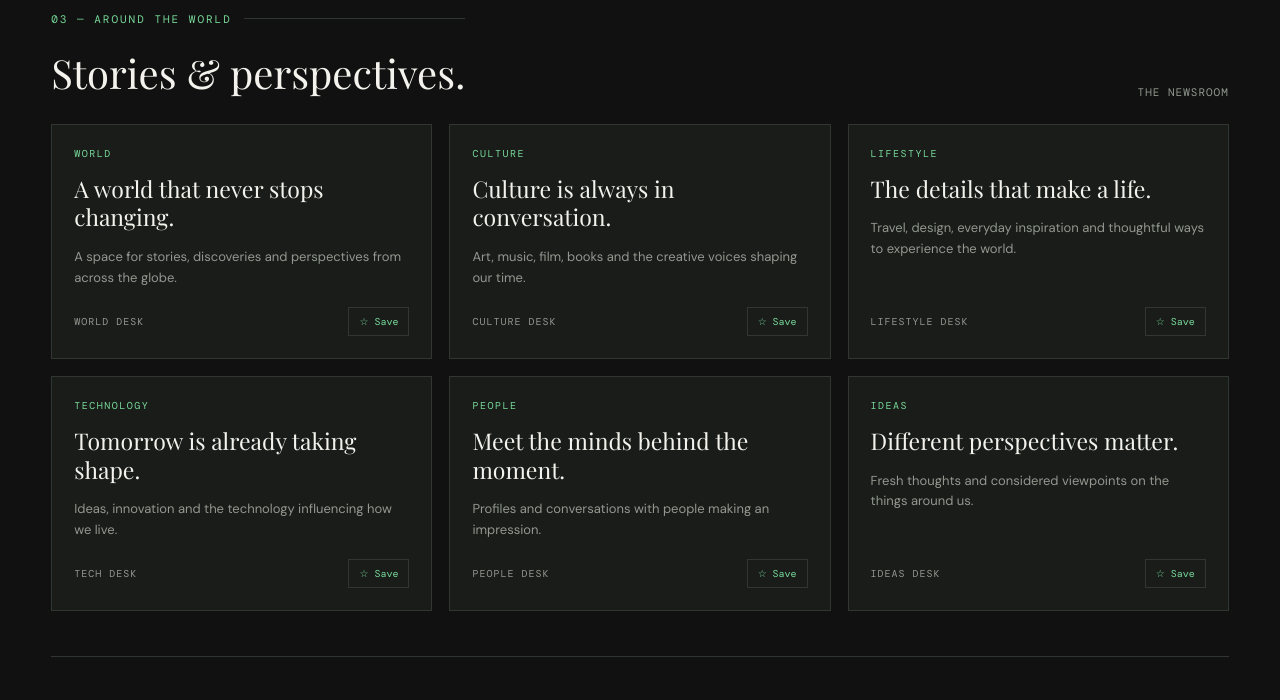
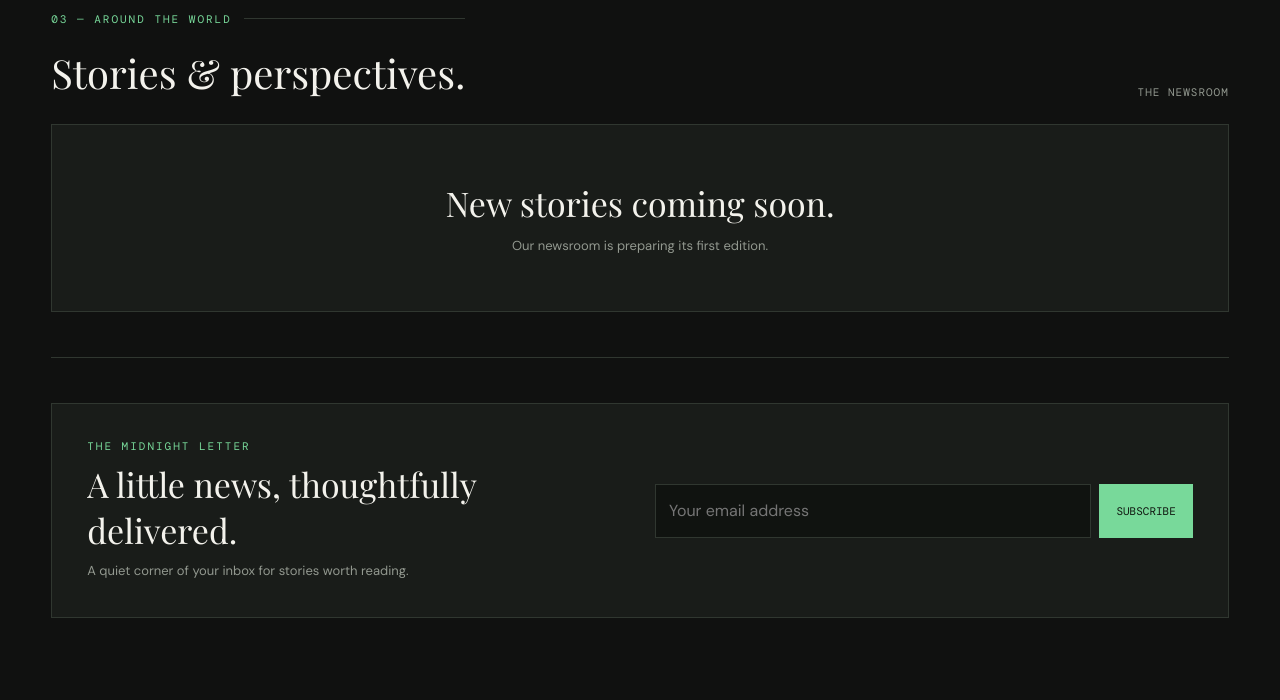
Before and after one commit to starbucksarchive/MIDNIGHT.NEWS, a plain HTML site: page index.html in a window 1280 px wide. Shown: the part 2520-3220 px from the top of the page. Drawn offline with nearby package versions, Linux system fonts and the light colour scheme.

Commit message:
Refactor index.html and add coming soon section
Refactor index.html to remove unused story sections and update styles. Added a 'coming soon' section for new stories.

```diff
--- a/index.html
+++ b/index.html
@@ -249,7 +249,7 @@ nav a:hover {color:var(--green)}
   letter-spacing:1px;
 }
 
-/* Amanda's full photo is preserved inside a cinematic landscape frame */
+/* Amanda's full photo is preserved inside a landscape frame */
 .amanda-feature {
   background:var(--panel);
   border:1px solid var(--line);
@@ -262,22 +262,12 @@ nav a:hover {color:var(--green)}
   aspect-ratio:21 / 9;
   min-height:190px;
   overflow:hidden;
-  background:#171b17;
+  background:#242424;
   isolation:isolate;
 }
 
 .amanda-photo-backdrop {
-    display: none;
-}
-
-.amanda-photo-frame {
-    background: #242424;
-    overflow: hidden;
-}
-
-.amanda-photo-frame img {
-    object-fit: contain;
-    object-position: center;
+  display:none;
 }
 
 .amanda-photo {
@@ -357,58 +347,22 @@ nav a:hover {color:var(--green)}
   font-size:12px;
 }
 
-.story-grid {
-  display:grid;
-  grid-template-columns:repeat(3,1fr);
-  gap:17px;
+/* Empty newsroom section — no fictional placeholder stories */
+.coming-soon {
+  padding:55px 20px;
+  text-align:center;
+  background:var(--panel);
+  border:1px solid var(--line);
 }
 
-.story-card {
-  background:var(--panel);
-  border:1px solid var(--line);
-  padding:22px;
-  min-height:205px;
-  display:flex;
-  flex-direction:column;
+.coming-soon h3 {
+  font:clamp(25px,4vw,34px) 'Playfair Display',serif;
+  margin-bottom:10px;
 }
 
-.story-card .category {
-  color:var(--green);
-  font:10px 'DM Mono',monospace;
-  letter-spacing:1.5px;
-  text-transform:uppercase;
-}
-
-.story-card h3 {
-  font:23px/1.25 'Playfair Display',serif;
-  margin:15px 0;
-}
-
-.story-card p {
+.coming-soon p {
   color:var(--muted);
   font-size:13px;
-  margin-bottom:18px;
-}
-
-.story-bottom {
-  margin-top:auto;
-  display:flex;
-  justify-content:space-between;
-  align-items:center;
-  gap:10px;
-}
-
-.bookmark {
-  background:transparent;
-  color:var(--green);
-  border:1px solid var(--line);
-  padding:7px 10px;
-  font:10px 'DM Mono',monospace;
-}
-
-.bookmark.saved {
-  background:var(--green);
-  color:#101710;
 }
 
 .newsletter {
@@ -480,17 +434,10 @@ footer {
   text-transform:uppercase;
 }
 
-.empty-message {
-  color:var(--muted);
-  font-size:13px;
-  padding:20px 0;
-  display:none;
-}
-
 @media(max-width:760px) {
   .hero-grid {grid-template-columns:1fr}
   .hero-main {min-height:330px;padding:25px}
-  .video-grid,.story-grid {grid-template-columns:1fr}
+  .video-grid {grid-template-columns:1fr}
   .newsletter {grid-template-columns:1fr;padding:25px}
   .header-note {display:none}
   nav {gap:16px}
@@ -676,73 +623,15 @@ footer {
     <p>THE NEWSROOM</p>
   </div>
 
-  <div class="story-grid" id="storyGrid">
-
-    <article class="story-card" data-search="world global culture cities">
-      <div class="category">World</div>
-      <h3>A world that never stops changing.</h3>
-      <p>A space for stories, discoveries and perspectives from across the globe.</p>
-      <div class="story-bottom">
-        <span class="meta">WORLD DESK</span>
-        <button class="bookmark" type="button" onclick="toggleBookmark(this)">☆ Save</button>
-      </div>
-    </article>
-
-    <article class="story-card" id="culture" data-search="culture art music film books">
-      <div class="category">Culture</div>
-      <h3>Culture is always in conversation.</h3>
-      <p>Art, music, film, books and the creative voices shaping our time.</p>
-      <div class="story-bottom">
-        <span class="meta">CULTURE DESK</span>
-        <button class="bookmark" type="button" onclick="toggleBookmark(this)">☆ Save</button>
-      </div>
-    </article>
-
-    <article class="story-card" id="lifestyle" data-search="lifestyle travel design living">
-      <div class="category">Lifestyle</div>
-      <h3>The details that make a life.</h3>
-      <p>Travel, design, everyday inspiration and thoughtful ways to experience the world.</p>
-      <div class="story-bottom">
-        <span class="meta">LIFESTYLE DESK</span>
-        <button class="bookmark" type="button" onclick="toggleBookmark(this)">☆ Save</button>
-      </div>
-    </article>
-
-    <article class="story-card" id="technology" data-search="technology innovation science digital">
-      <div class="category">Technology</div>
-      <h3>Tomorrow is already taking shape.</h3>
-      <p>Ideas, innovation and the technology influencing how we live.</p>
-      <div class="story-bottom">
-        <span class="meta">TECH DESK</span>
-        <button class="bookmark" type="button" onclick="toggleBookmark(this)">☆ Save</button>
-      </div>
-    </article>
-
-    <article class="story-card" data-search="people interviews creators profiles">
-      <div class="category">People</div>
-      <h3>Meet the minds behind the moment.</h3>
-      <p>Profiles and conversations with people making an impression.</p>
-      <div class="story-bottom">
-        <span class="meta">PEOPLE DESK</span>
-        <button class="bookmark" type="button" onclick="toggleBookmark(this)">☆ Save</button>
-      </div>
-    </article>
-
-    <article class="story-card" data-search="ideas opinions perspectives">
-      <div class="category">Ideas</div>
-      <h3>Different perspectives matter.</h3>
-      <p>Fresh thoughts and considered viewpoints on the things around us.</p>
-      <div class="story-bottom">
-        <span class="meta">IDEAS DESK</span>
-        <button class="bookmark" type="button" onclick="toggleBookmark(this)">☆ Save</button>
-      </div>
-    </article>
-
+  <div class="coming-soon">
+    <h3>New stories coming soon.</h3>
+    <p>Our newsroom is preparing its first edition.</p>
   </div>
 
-  <div class="empty-message" id="emptyMessage">
-    No matching stories found. Try another search.
-  </div>
+  <!-- Navigation anchors retained without placeholder articles -->
+  <span id="culture"></span>
+  <span id="lifestyle"></span>
+  <span id="technology"></span>
 </section>
 
 <section class="section container">
@@ -797,39 +686,17 @@ updateClock();
 setInterval(updateClock, 1000);
 
 
-/* Search stories */
+/* Search newsroom */
 function searchStories() {
   const query = document.getElementById('searchInput')
     .value.toLowerCase().trim();
 
-  const cards = document.querySelectorAll('.story-card');
-  let visible = 0;
+  if (!query) {
+    document.getElementById('world').scrollIntoView({behavior:'smooth'});
+    return;
+  }
 
-  cards.forEach(card => {
-    const text = (
-      card.innerText + ' ' + (card.dataset.search || '')
-    ).toLowerCase();
-
-    const match = text.includes(query);
-    card.style.display = match ? 'flex' : 'none';
-
-    if (match) visible++;
-  });
-
-  document.getElementById('emptyMessage').style.display =
-    visible === 0 ? 'block' : 'none';
-}
-
-document.getElementById('searchInput')
-  .addEventListener('keydown', function(event) {
-    if (event.key === 'Enter') searchStories();
-  });
-
-
-/* Bookmark buttons */
-function toggleBookmark(button) {
-  const saved = button.classList.toggle('saved');
-  button.textContent = saved ? '★ Saved' : '☆ Save';
+  document.getElementById('world').scrollIntoView({behavior:'smooth'});
 }
 
 
```
